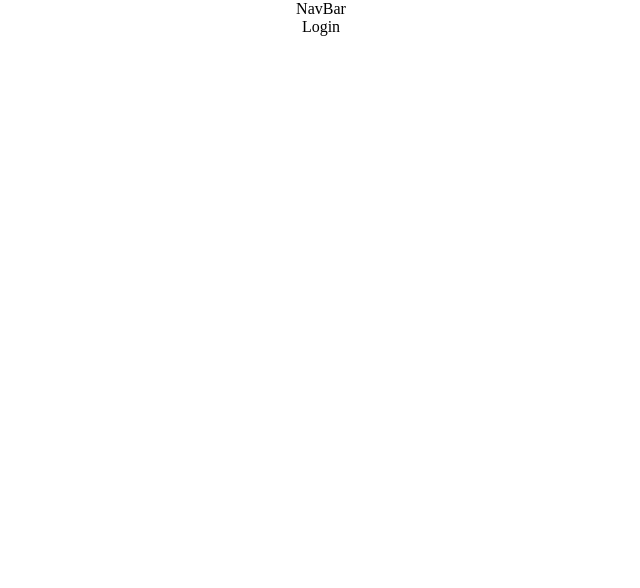
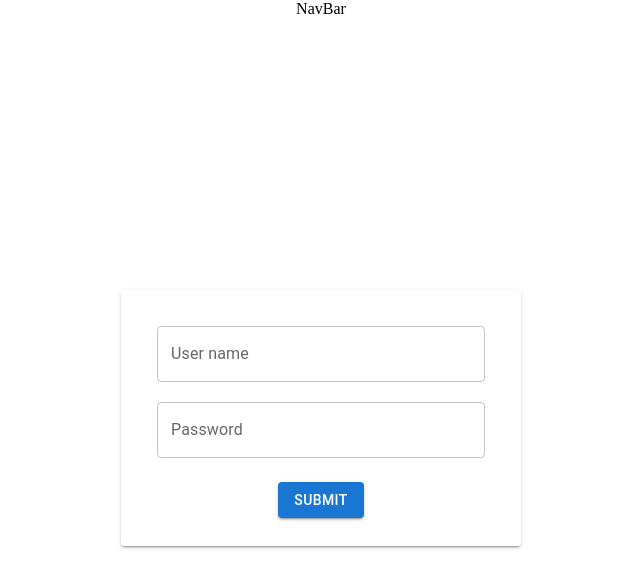
Before and after one commit to strd1337/recipes, a React (Create React App) app: page /login in a window 1280 px wide. Shown: the top 588 px of the page, without its empty margins (319-959 px from the left). Built offline with nearby package versions, Linux system fonts and the light colour scheme.

Commit message:
Added necessary library for creating styled components, created login page (#3)

```diff
--- a/package.json
+++ b/package.json
@@ -3,6 +3,9 @@
   "version": "0.1.0",
   "private": true,
   "dependencies": {
+    "@emotion/react": "^11.11.4",
+    "@emotion/styled": "^11.11.5",
+    "@mui/material": "^5.15.17",
     "@testing-library/jest-dom": "^5.17.0",
     "@testing-library/react": "^13.4.0",
     "@testing-library/user-event": "^13.5.0",
--- a/src/pages/login/Login.css
+++ b/src/pages/login/Login.css
@@ -0,0 +1,29 @@
+.loginWrapper {
+  display: flex;
+  justify-content: center;
+  align-items: center;
+  height: 100vh;
+}
+
+.paperWrapper {
+  width: 400px;
+  padding: 20px;
+}
+
+.formWrapper {
+  width: 100%;
+}
+
+.cardContentWrapper {
+  display: flex;
+  flex-direction: column;
+  gap: 20px;
+}
+
+.textField {
+  width: 100%;
+}
+
+.justifyCenter {
+  justify-content: center !important;
+}
--- a/src/pages/login/Login.jsx
+++ b/src/pages/login/Login.jsx
@@ -1,9 +1,56 @@
 import "./Login.css"
+import { useState } from "react";
+import { useNavigate } from 'react-router-dom';
+import {
+  FormControl,
+  Paper,
+  TextField,
+  Button,
+  Card,
+  CardContent,
+  CardActions } from '@mui/material';
 
 const Login = () => {
+  const user = {
+    username: "",
+    password: "",
+  };
+
+  const [username , setUsername] = useState("");
+  const [password , setPassword] = useState("");
+
+  const navigate = useNavigate();
+
+  const handleSubmit = (e) => {
+    e.preventDefault();
+    navigate("/");
+
+    user.username = username;
+    user.password = password;
+
+    localStorage.setItem("user", JSON.stringify(user));
+
+    setUsername("");
+    setPassword("");
+  }
   return (
-    <div>Login</div>
+    <div className="loginWrapper">
+      <Paper elevation={2} className="paperWrapper">
+        <FormControl className="formWrapper">
+          <Card elevation={0}>
+            <CardContent className="cardContentWrapper">
+              <TextField type="text" id="outlined-basic" label="User name"  variant="outlined" className="textField" value={username} onChange={(e) => setUsername(e.target.value)} />
+              <TextField type="password" id="outlined-basic" label="Password" variant="outlined" className="textField" value={password} onChange={(e) => setPassword(e.target.value)} />
+            </CardContent>
+            <CardActions classes={{ root: "justifyCenter" }}>
+              <Button variant="contained" color="primary" size="medium" onClick={handleSubmit}>Submit</Button>
+            </CardActions>
+          </Card>
+        </FormControl>
+      </Paper>
+    </div>
   )
 }
 
+
 export default Login;
```
Also changed, not shown: 1 other file (tests, documents, lock files or other folders).
